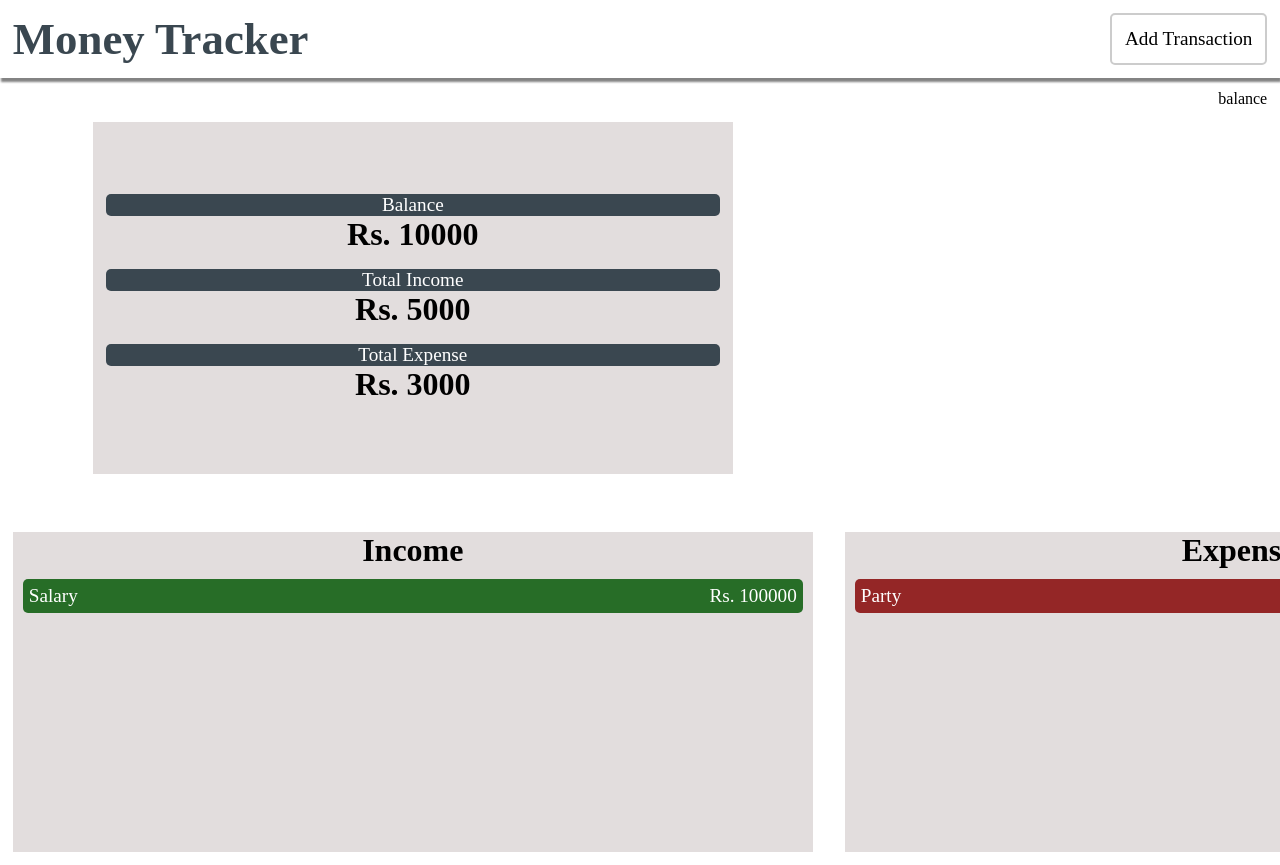
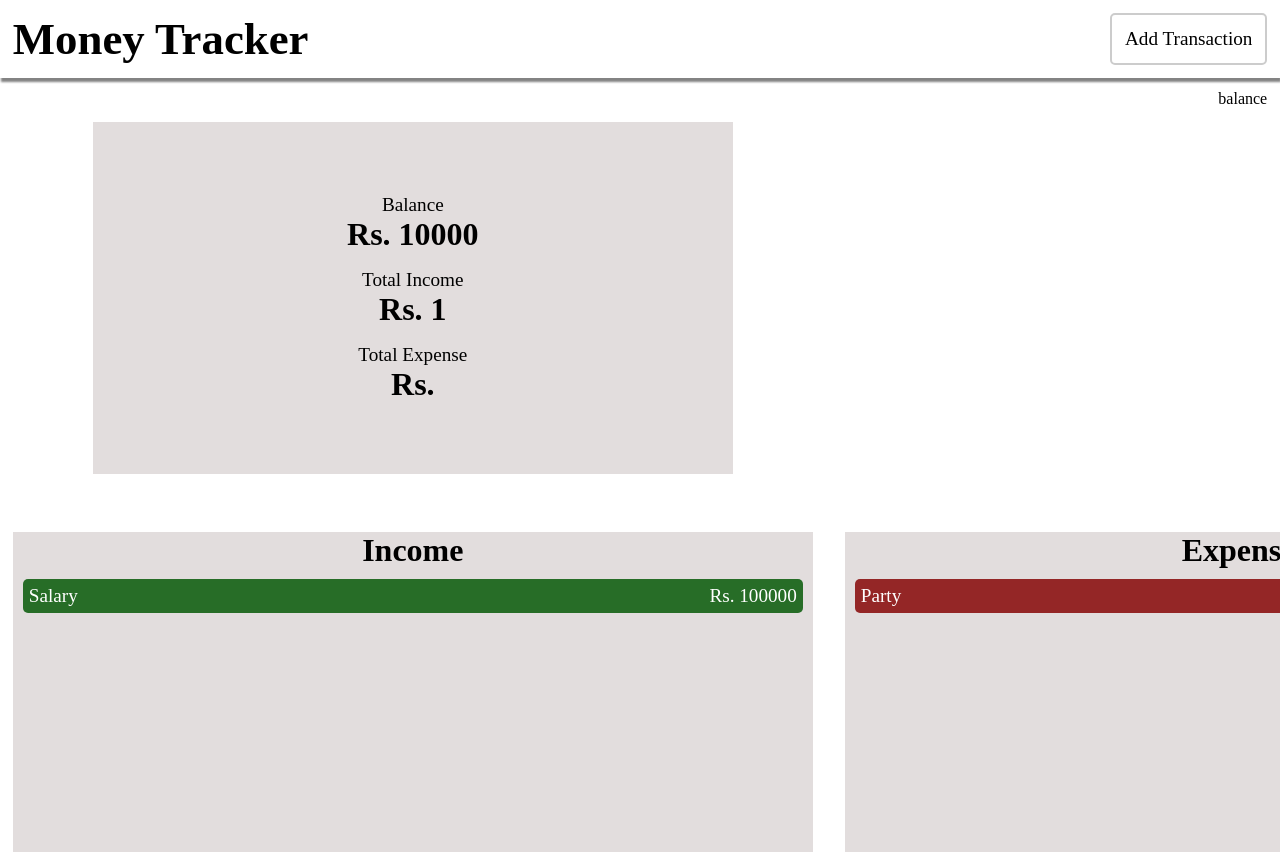
Before and after one commit to Abhirawat623/frontend-moneytracker, a React (Create React App) app: page / in a window 1280 px wide. Shown: the top 865 px of the page. Built offline with nearby package versions, Linux system fonts and the light colour scheme.

Commit message:
transaction context added

```diff
--- a/src/App.css
+++ b/src/App.css
@@ -1,8 +1,8 @@
 /* root properties */
 :root{
-  --primary-color: #3a4750;
+  --primary-color: ;
   --border-color:rgb(22, 4, 4);
-  --hover-color: rgb(123, 125, 241);
+  --hover-color:#3a4750;
   --shadow-color:rgb(131, 131, 131);
 }
 
--- a/src/components/balancebox/Balancebox.jsx
+++ b/src/components/balancebox/Balancebox.jsx
@@ -1,6 +1,10 @@
 import "./balancebox.css";
+import { useTransaction } from "../../context";
+export const Balancebox=()=>{
+ //transaction context
+ const {income} =useTransaction()
 
-export const Balancebox=()=>{
+
     return(
         <div className="balance-container d-flex dir-col gap-m padding-s
              justify-center">
@@ -12,11 +16,11 @@ export const Balancebox=()=>{
               </div>
               <div className="d-flex dir-col ">
               <span className="text-s expence-buttons"> Total Income</span>
-                <span className="text-m bold text-center"> Rs. 5000</span>
+                <span className="text-m bold text-center"> Rs. {income}</span>
               </div>
               <div className="d-flex dir-col">
               <span className="text-s expence-buttons"> Total Expense</span>
-                <span className="text-m bold text-center"> Rs. 3000</span>
+                <span className="text-m bold text-center"> Rs. </span>
               </div>
             </div>
 
--- a/src/components/balancebox/balancebox.css
+++ b/src/components/balancebox/balancebox.css
@@ -6,7 +6,7 @@
 }
 
 .expence-buttons{
-    color: white;
+    color: black;
     border-radius: 5px;
     background-color: var(--primary-color);
     text-align: center;
--- a/src/components/transactionmodal/Transactionmodal.jsx
+++ b/src/components/transactionmodal/Transactionmodal.jsx
@@ -1,14 +1,30 @@
 import "./transactionmodal.css";
+import { useTransaction } from "../../context/index";
 
 export const Transactionmodal=()=>{
+//transaction context
+const {transactionDispatch} = useTransaction()
+  //income adding
+ const handleIncomeChange=(event)=>{
+transactionDispatch({
+  type:"INCOME",
+  payload:event.target.value
+})}
+ //expense adding
+//  const handleExpenseChange =(event)=>{
+//   transactionDispatch({
+//     type:"EXPENSE",
+//     payload:event.target.value
+//   })
+//  }
     return(
         <div className="transaction-form">
   <form>
     <input type="text" placeholder="Description" class="description-input"/>
-    <input type="number" placeholder="Amount" class="amount-input"/>
+    <input type="number" onChange={handleIncomeChange} placeholder="Amount" class="amount-input"/>
     <select className="type-input">
-      <option value="income">Income</option>
-      <option value="expense">Expense</option>
+      <option value="income" >Income</option>
+      <option value="expense" >Expense</option>
     </select>
     <button type="submit" className="add-button"><h2>+</h2></button>
   </form>
--- a/src/context/index.js
+++ b/src/context/index.js
@@ -1 +1,2 @@
 export {useModal,ModalProvider} from "./modal-context";
+export { useTransaction,TransactionProvider} from "./transaction-context";
--- /dev/null
+++ b/src/context/transaction-context.js
@@ -0,0 +1,25 @@
+import { useContext, createContext, useReducer } from "react";
+import { transactionReducer } from "../reducer/transaction-reducer";
+const initialValue = {
+  income: "1",
+  expense: "1",
+};
+
+const TransactionContext = createContext(initialValue);
+
+const TransactionProvider = ({ children }) => {
+  const [{ income, expense }, transactionDispatch] =
+    useReducer(transactionReducer, initialValue);
+
+  return (
+    <TransactionContext.Provider
+      value={{ income, expense, transactionDispatch }}
+    >
+      {children}
+    </TransactionContext.Provider>
+  );
+};
+
+const useTransaction = () => useContext(TransactionContext);
+
+export { useTransaction, TransactionProvider };
--- a/src/index.js
+++ b/src/index.js
@@ -1,13 +1,15 @@
 import React from "react";
 import ReactDOM from "react-dom/client";
-import { ModalProvider } from "./context/index";
+import { ModalProvider ,TransactionProvider} from "./context/index";
 import App from "./App";
 
 const root = ReactDOM.createRoot(document.getElementById("root"));
 root.render(
   <React.StrictMode>
+    <TransactionProvider>
     <ModalProvider>
         <App/>
     </ModalProvider>
+    </TransactionProvider>
   </React.StrictMode>
 );
--- /dev/null
+++ b/src/reducer/transaction-reducer.js
@@ -0,0 +1,18 @@
+export const transactionReducer = (state, { payload, type }) => {
+  switch (type) {
+    case "INCOME":
+      return {
+        ...state,
+        income: payload,
+      };
+
+    case "EXPENSE":
+      return {
+        ...state,
+        expense: payload,
+      };
+
+    default:
+      return state;
+  }
+};
```
